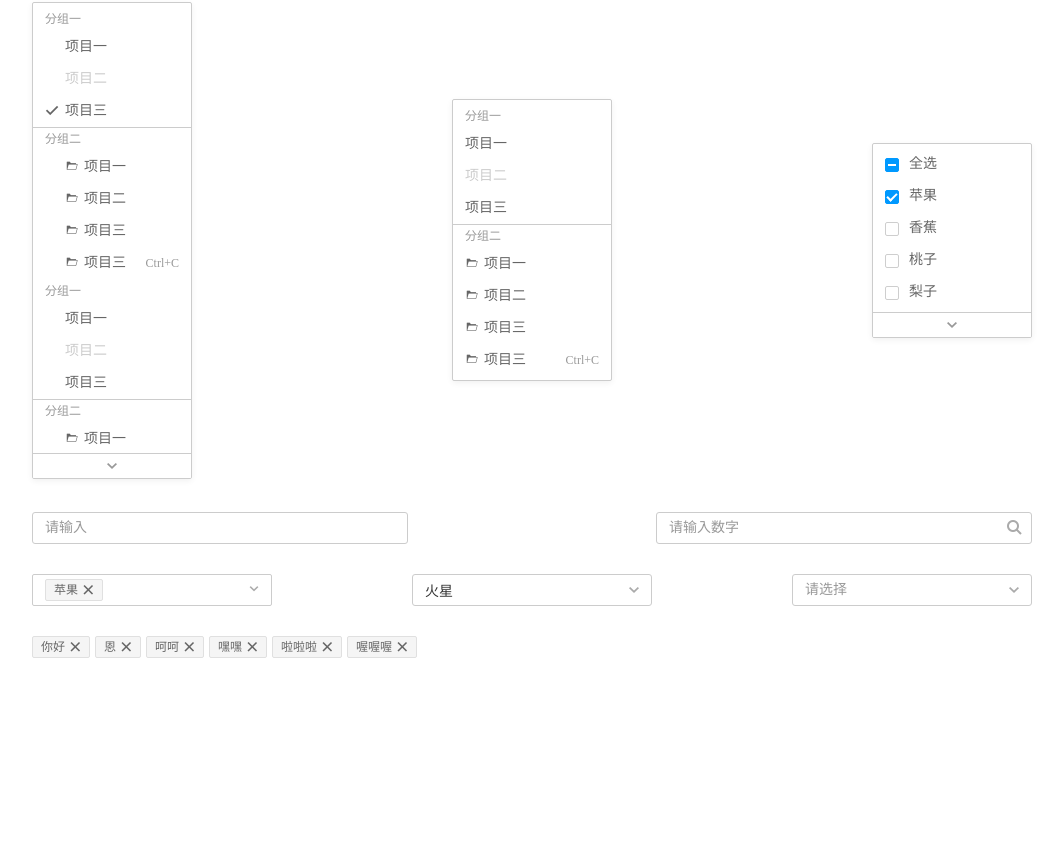
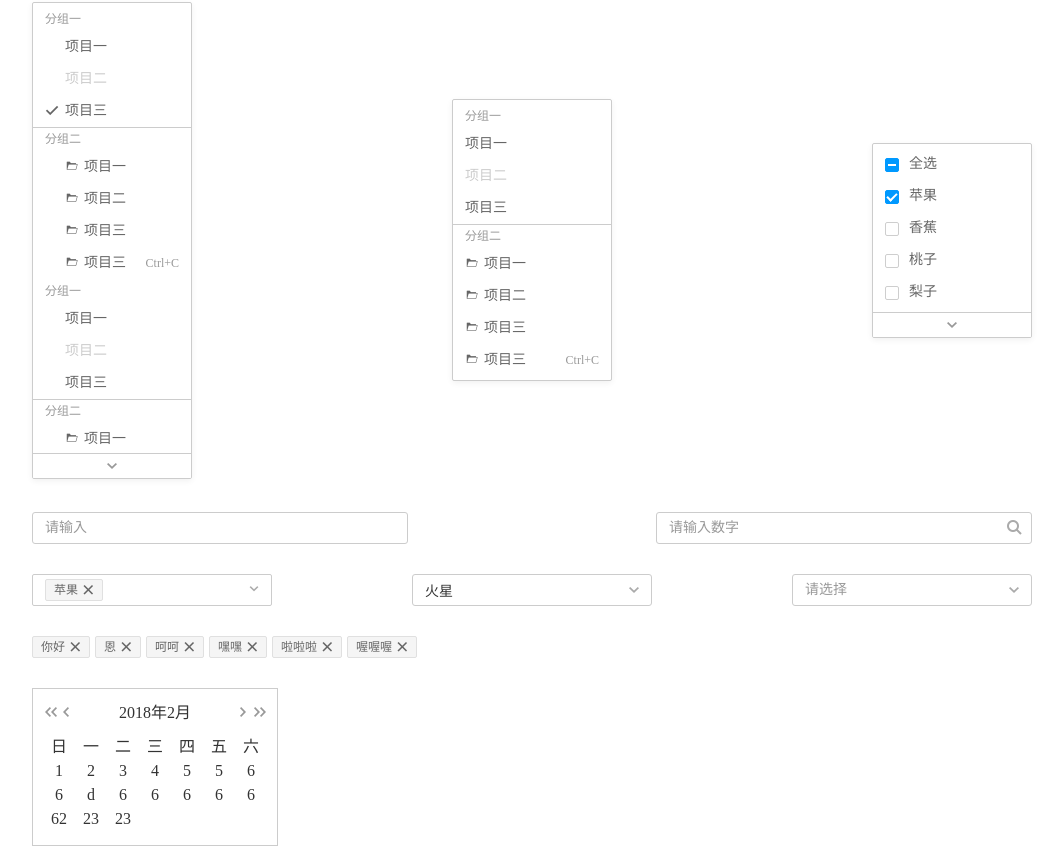
Before and after one commit to Mammut-FE/bdms-ui, a React (Create React App) app: page / in a window 1280 px wide. Shown: the part 436-1298 px from the top of the page, without its empty margins (108-1171 px from the left). Built offline with nearby package versions, Linux system fonts and the light colour scheme.

Commit message:
日历组件初步

```diff
--- a/src/App.js
+++ b/src/App.js
@@ -2,7 +2,7 @@
  * @Author: jessica(hzgujing@corp.netease.com)
  * @Date: 2017-10-18 14:18:29
  * @Last Modified by: jessica(hzgujing@corp.netease.com)
- * @Last Modified time: 2018-02-02 13:52:10
+ * @Last Modified time: 2018-02-05 16:04:54
  */
 import React, { Component } from 'react';
 import './App.css';
@@ -16,6 +16,7 @@ import Menu from './components/menu'
 import Input from './components/input'
 import Select from './components/select'
 import Tag from './components/tag'
+import Calendar from './components/date-picker'
 // import Dropdown from './components/dropdown'
 
 class App extends Component {
@@ -312,6 +313,7 @@ class App extends Component {
         </div>
         <div className="components">
           <div className="item">
+            <Calendar></Calendar>
           </div>
         </div>
         <div className="components">
--- /dev/null
+++ b/src/components/date-picker/Calendar.js
@@ -0,0 +1,64 @@
+import React, { Component} from 'react'
+import ReactDOM from 'react-dom'
+import PropTypes from 'prop-types'
+import classNames from 'classnames'
+
+import './calendar.css'
+import '../../style/index.css'
+import Icon from '../icon'
+
+export default class Calendar extends Component {
+    render() {
+        const { className } = this.props
+        const calendarClass = classNames('u-calendar', className)
+        return (
+            <div className={calendarClass}>
+                <div className="calendar-header">
+                    <Icon name='left-double f-fl'></Icon>
+                    <Icon name='left f-fl'></Icon>
+                    <Icon name='right-double f-fr'></Icon>
+                    <Icon name='right f-fr'></Icon>
+                    <span>2018年2月</span>
+                </div>
+                <div className="calendar-body">
+                    <div className="calendar-week">
+                        <ul className="f-cb">
+                            <li>日</li>
+                            <li>一</li>
+                            <li>二</li>
+                            <li>三</li>
+                            <li>四</li>
+                            <li>五</li>
+                            <li>六</li>
+                        </ul>
+                    </div>
+                    <div className="calendar-days">
+                         <ul className="f-cb">
+                             <li>1</li>
+                             <li>2</li>
+                             <li>3</li>
+                             <li>4</li>
+                             <li>5</li>
+                             <li>5</li>
+                             <li>6</li>
+                             <li>6</li>
+                             <li>d</li>
+                             <li>6</li>
+                             <li>6</li>
+                             <li>6</li>
+                             <li>6</li>
+                             <li>6</li>
+                             <li>62</li>
+                             <li>23</li>
+                             <li>23</li>
+                         </ul>
+                    </div>
+                </div>
+            </div>
+        )
+    }
+}
+
+Calendar.propTypes = {
+    className: PropTypes.string
+}
--- /dev/null
+++ b/src/components/date-picker/calendar.css
@@ -0,0 +1,36 @@
+.u-calendar {
+  width: 246px;
+  border: 1px solid #ccc;
+  padding: 14px 10px;
+  color: #333; }
+  .u-calendar .icon-left-double {
+    width: 16px;
+    color: #999;
+    letter-spacing: -10px;
+    text-indent: -4px; }
+    .u-calendar .icon-left-double:before {
+      content: '\f11b\f11b'; }
+  .u-calendar .icon-right-double {
+    width: 16px;
+    color: #999;
+    letter-spacing: -10px;
+    text-indent: -4px; }
+    .u-calendar .icon-right-double:before {
+      content: '\f12a\f12a'; }
+
+.calendar-header {
+  text-align: center;
+  height: 20px;
+  line-height: 20px;
+  margin-bottom: 12px; }
+
+.calendar-week ul li {
+  width: 16px;
+  float: left;
+  margin: 4px 8px; }
+
+.calendar-days ul li {
+  width: 16px;
+  float: left;
+  margin: 4px 8px;
+  cursor: pointer; }
--- /dev/null
+++ b/src/components/date-picker/calendar.scss
@@ -0,0 +1,53 @@
+.u-calendar {
+    width: 246px;
+    border: 1px solid #ccc;
+    padding: 14px 10px;
+    color: #333;
+    .icon-left-double {
+        width: 16px;
+        color: #999;
+        letter-spacing: -10px;
+        text-indent: -4px;
+        &:before {
+            content: '\f11b\f11b'
+        }
+    }
+    .icon-right-double {
+        width: 16px;
+        color: #999;
+        letter-spacing: -10px;
+        text-indent: -4px;
+        &:before {
+            content: '\f12a\f12a'
+        }
+    }
+}
+.calendar-header {
+    text-align: center;
+    height: 20px;
+    line-height: 20px;
+    margin-bottom: 12px;
+}
+.calendar-body {
+
+}
+.calendar-week {
+    ul {
+        li {
+            width: 16px;
+            float: left;
+            margin: 4px 8px;
+        }
+    }
+}
+
+.calendar-days {
+    ul {
+        li {
+            width: 16px;
+            float: left;
+            margin: 4px 8px;
+            cursor: pointer;
+        }
+    }
+}
--- /dev/null
+++ b/src/components/date-picker/index.js
@@ -0,0 +1,3 @@
+import Calendar from './Calendar'
+
+export default Calendar
--- a/src/components/input/input.css
+++ b/src/components/input/input.css
@@ -1,6 +1,22 @@
 @charset "UTF-8";
 .f-ib {
   display: inline-block; }
+
+.f-fl {
+  float: left; }
+
+.f-fr {
+  float: right; }
+
+.f-cb {
+  zoom: 1; }
+  .f-cb:after {
+    display: block;
+    clear: both;
+    visibility: hidden;
+    height: 0;
+    overflow: hidden;
+    content: "."; }
 
 /**
  * 布局间距定义
--- a/src/components/select/select.css
+++ b/src/components/select/select.css
@@ -1,6 +1,22 @@
 @charset "UTF-8";
 .f-ib {
   display: inline-block; }
+
+.f-fl {
+  float: left; }
+
+.f-fr {
+  float: right; }
+
+.f-cb {
+  zoom: 1; }
+  .f-cb:after {
+    display: block;
+    clear: both;
+    visibility: hidden;
+    height: 0;
+    overflow: hidden;
+    content: "."; }
 
 /**
  * 布局间距定义
--- a/src/style/func.css
+++ b/src/style/func.css
@@ -1,2 +1,18 @@
 .f-ib {
   display: inline-block; }
+
+.f-fl {
+  float: left; }
+
+.f-fr {
+  float: right; }
+
+.f-cb {
+  zoom: 1; }
+  .f-cb:after {
+    display: block;
+    clear: both;
+    visibility: hidden;
+    height: 0;
+    overflow: hidden;
+    content: "."; }
--- a/src/style/func.scss
+++ b/src/style/func.scss
@@ -1,3 +1,20 @@
 .f-ib {
     display: inline-block;
 }
+.f-fl {
+    float: left;
+}
+.f-fr {
+    float: right;
+}
+.f-cb {
+    zoom: 1;
+    &:after {
+        display: block;
+        clear: both;
+        visibility: hidden;
+        height: 0;
+        overflow: hidden;
+        content: ".";
+    }
+}
--- a/src/style/index.css
+++ b/src/style/index.css
@@ -634,6 +634,22 @@ span.zeroclipboard-is-hover {
 .f-ib {
   display: inline-block; }
 
+.f-fl {
+  float: left; }
+
+.f-fr {
+  float: right; }
+
+.f-cb {
+  zoom: 1; }
+  .f-cb:after {
+    display: block;
+    clear: both;
+    visibility: hidden;
+    height: 0;
+    overflow: hidden;
+    content: "."; }
+
 /**
  * 布局间距定义
  */
```
Also changed, not shown: src/components/date-picker/DatePicker.js (added), src/components/date-picker/datePicker.scss (added).
